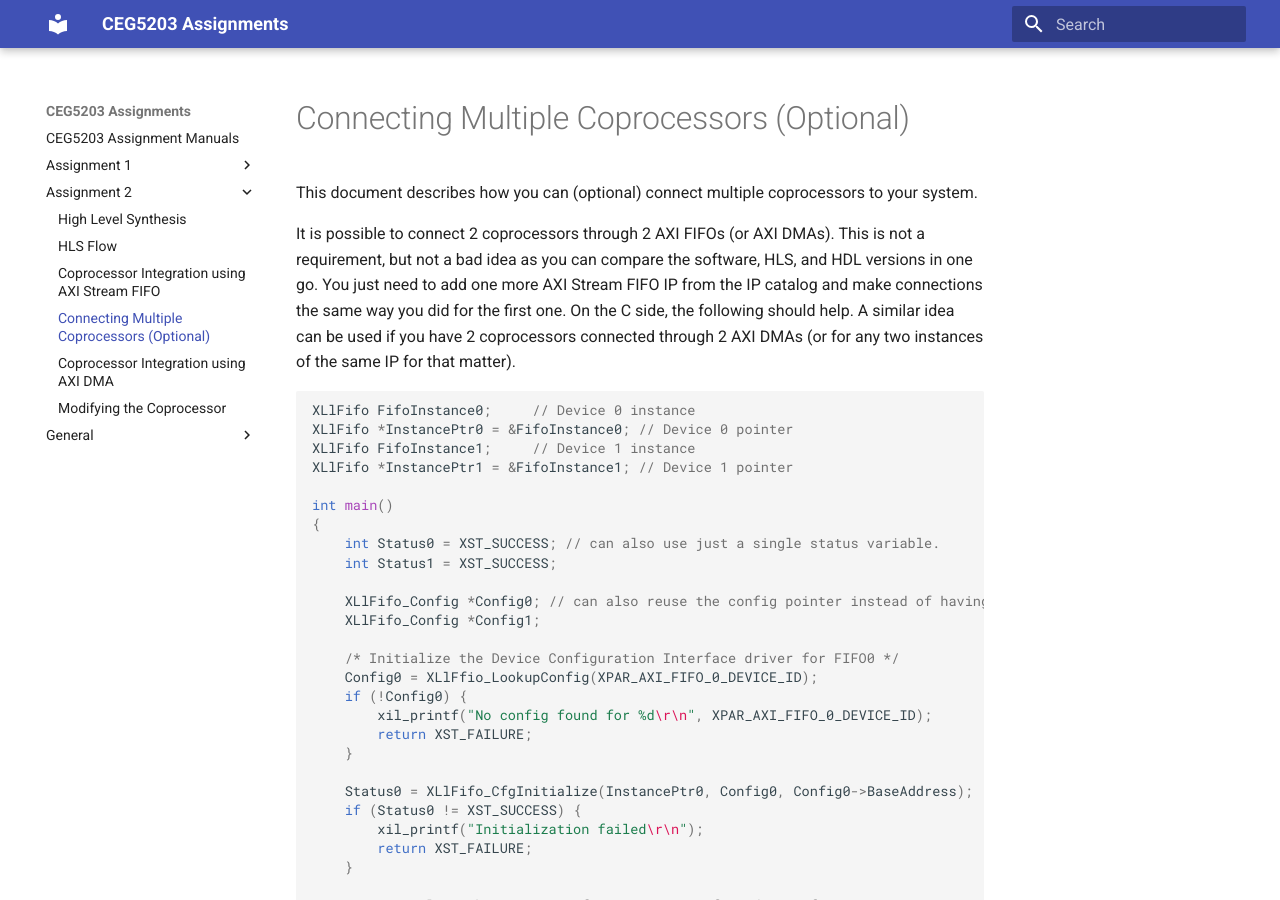
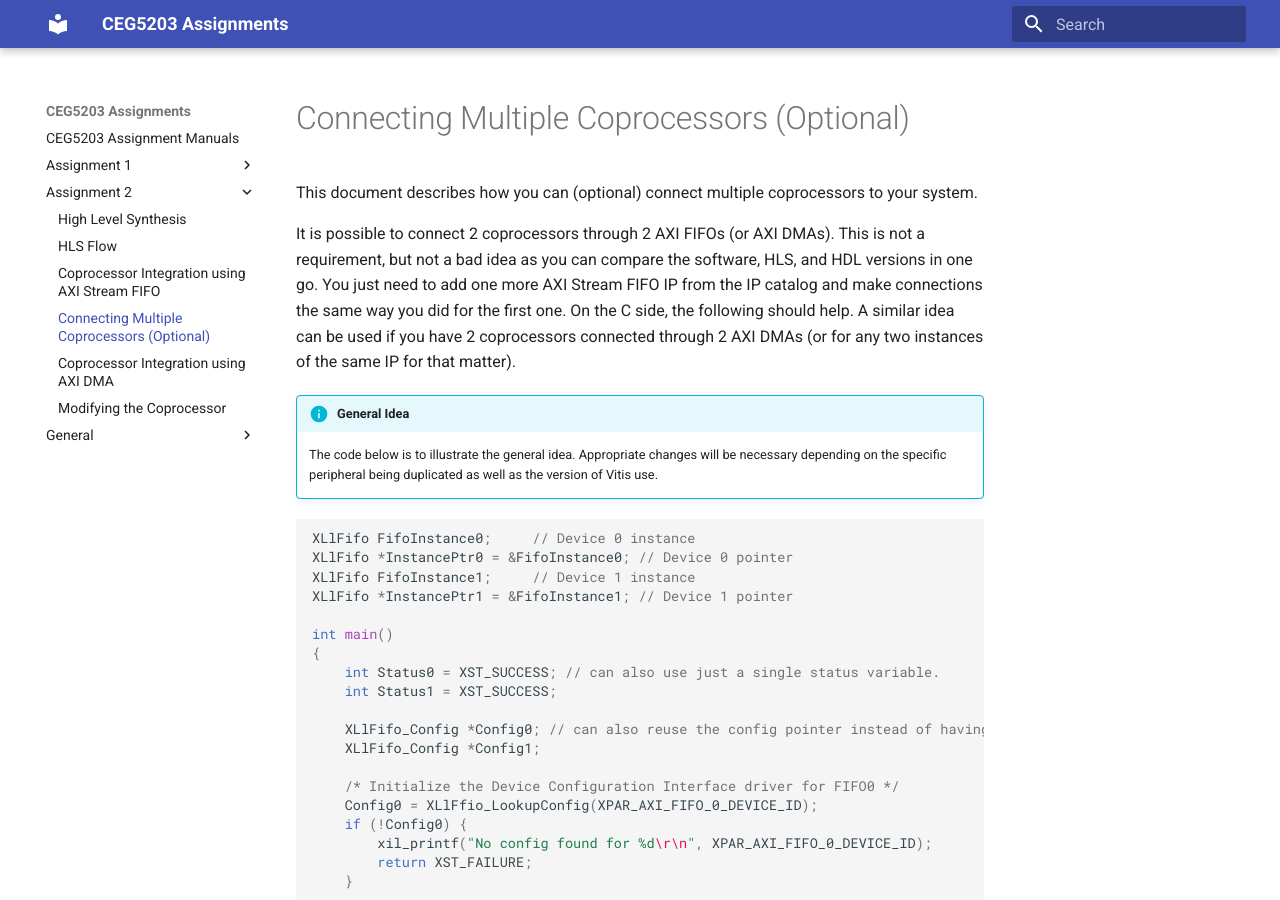
Before and after one commit to NUS-CEG5203/assignments, an MkDocs documentation site: the page built from docs/Assignment_2/3_MultipleCoPro.md, in a window 1280 px wide and 900 px high. Built offline with MkDocs 1.6.1 and Material for MkDocs 9.7.7, drawn with Linux system fonts in a browser that asks for light colours.

Commit message:
Updated FIFO software file

````diff
--- a/docs/Assignment_2/3_MultipleCoPro.md
+++ b/docs/Assignment_2/3_MultipleCoPro.md
@@ -3,6 +3,9 @@
 This document describes how you can (optional) connect multiple coprocessors to your system.
 
 It is possible to connect 2 coprocessors through 2 AXI FIFOs (or AXI DMAs). This is not a requirement, but not a bad idea as you can compare the software, HLS, and HDL versions in one go. You just need to add one more AXI Stream FIFO IP from the IP catalog and make connections the same way you did for the first one. On the C side, the following should help. A similar idea can be used if you have 2 coprocessors connected through 2 AXI DMAs (or for any two instances of the same IP for that matter).
+
+!!! info "General Idea"
+    The code below is to illustrate the general idea. Appropriate changes will be necessary depending on the specific peripheral being duplicated as well as the version of Vitis use.
 
 ``` c
 
````
Also changed, not shown: 1 other file.
